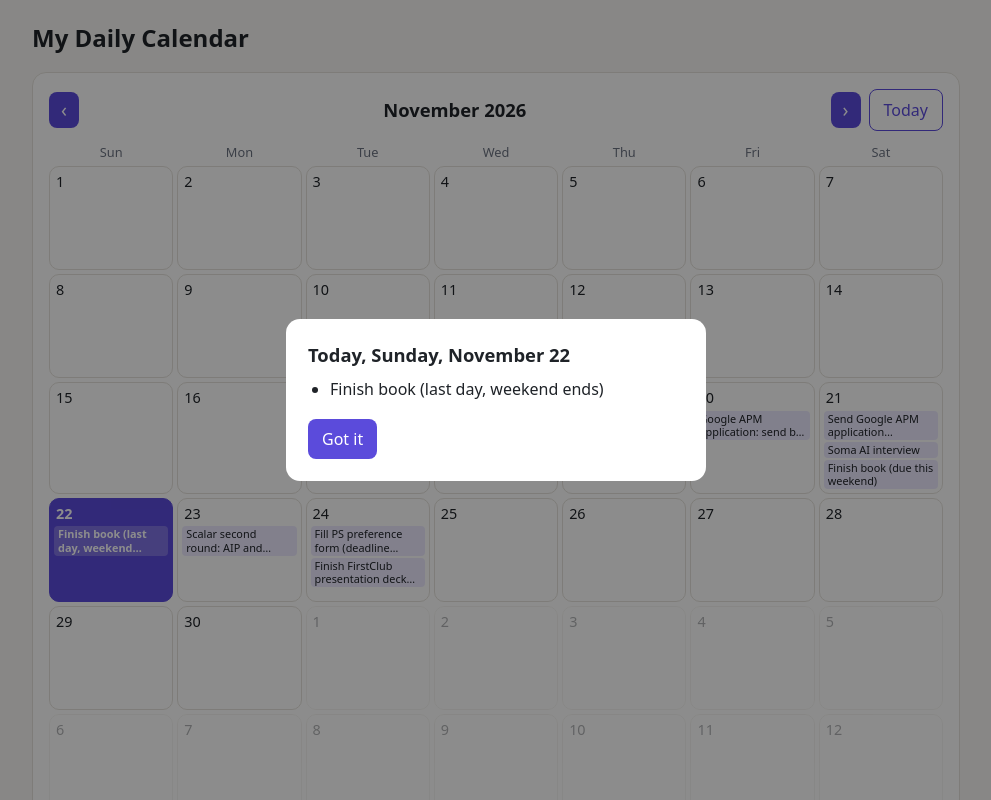
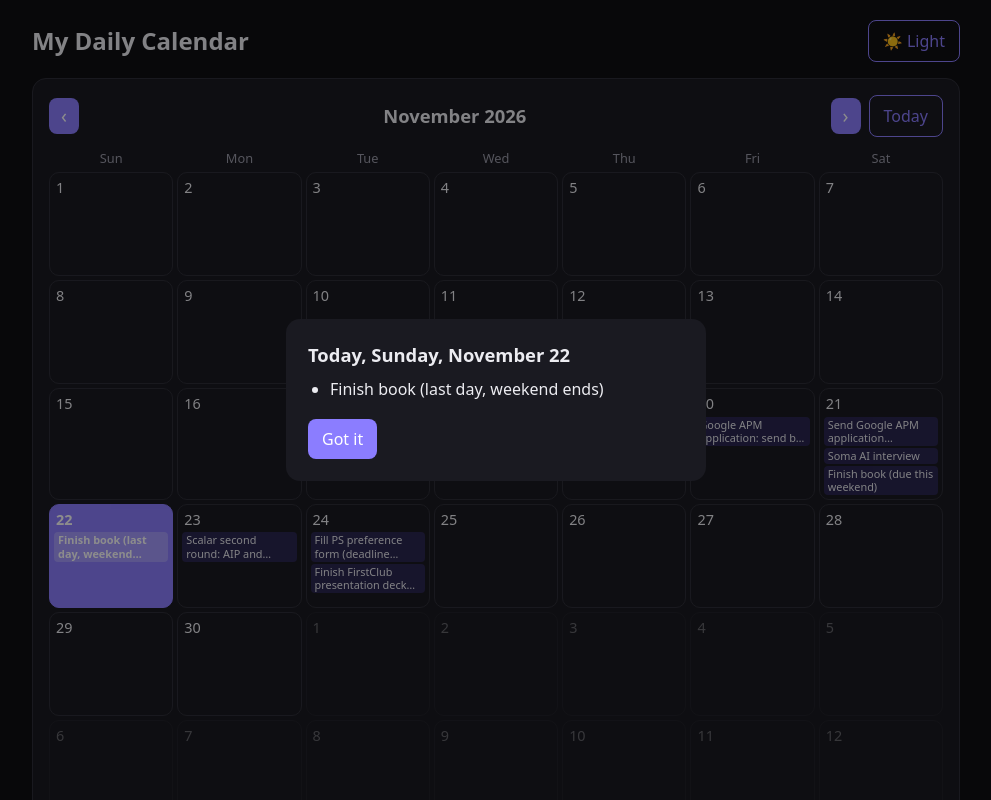
Before and after one commit to shrutig7823/daily-calendar, a plain HTML site: page index.html in a window 1280 px wide. Shown: the top 800 px of the page, without its empty margins (144-1135 px from the left). Drawn offline with Linux system fonts and the light colour scheme.

Commit message:
Dark theme by default with light/dark toggle
Co-Authored-By: Claude Sonnet 5.5 <noreply@anthropic.com>

```diff
--- a/app.js
+++ b/app.js
@@ -128,6 +128,18 @@
     btn.onclick = () => Notification.requestPermission().then(() => { btn.hidden = true; systemNotify(); });
   }
 
+  const themeBtn = $('theme-btn');
+  const syncTheme = () => {
+    themeBtn.textContent = document.documentElement.dataset.theme === 'dark' ? '☀️ Light' : '🌙 Dark';
+  };
+  themeBtn.onclick = () => {
+    const next = document.documentElement.dataset.theme === 'dark' ? 'light' : 'dark';
+    document.documentElement.dataset.theme = next;
+    try { localStorage.setItem('daily-calendar-theme', next); } catch (e) {}
+    syncTheme();
+  };
+  syncTheme();
+
   renderAll();
   showBanner();
   systemNotify();
--- a/index.html
+++ b/index.html
@@ -5,6 +5,7 @@
 <meta name="viewport" content="width=device-width, initial-scale=1">
 <title>My Daily Calendar</title>
 <link rel="stylesheet" href="style.css">
+<script>try{document.documentElement.dataset.theme=localStorage.getItem('daily-calendar-theme')||'dark'}catch(e){document.documentElement.dataset.theme='dark'}</script>
 </head>
 <body>
 <div id="banner" class="banner" hidden>
@@ -19,7 +20,10 @@
 <main>
   <header>
     <h1>My Daily Calendar</h1>
-    <button id="notify-btn" class="ghost" hidden>🔔 Enable notifications</button>
+    <div class="header-btns">
+      <button id="theme-btn" class="ghost" aria-label="Toggle dark/light theme">☀️ Light</button>
+      <button id="notify-btn" class="ghost" hidden>🔔 Enable notifications</button>
+    </div>
   </header>
 
   <section class="cal">
--- a/style.css
+++ b/style.css
@@ -1,5 +1,6 @@
-:root{--bg:#f7f6f3;--card:#fff;--ink:#1f2328;--muted:#6b7280;--line:#e5e2dc;--accent:#5b4bdb;--accent-soft:#ece9ff}
-@media(prefers-color-scheme:dark){:root{--bg:#16161a;--card:#1f1f25;--ink:#ececf1;--muted:#9a9aa8;--line:#2e2e38;--accent:#8b7dff;--accent-soft:#2a2650}}
+:root{color-scheme:dark;--bg:#0f0f13;--card:#1a1a21;--ink:#ececf1;--muted:#9a9aa8;--line:#2e2e38;--accent:#8b7dff;--accent-soft:#2a2650}
+:root[data-theme="light"]{color-scheme:light;--bg:#f7f6f3;--card:#fff;--ink:#1f2328;--muted:#6b7280;--line:#e5e2dc;--accent:#5b4bdb;--accent-soft:#ece9ff}
+.header-btns{display:flex;gap:8px}
 *{box-sizing:border-box}
 body{margin:0;background:var(--bg);color:var(--ink);font:16px/1.5 system-ui,-apple-system,Segoe UI,sans-serif}
 main{max-width:960px;margin:0 auto;padding:20px 16px 60px}
```
